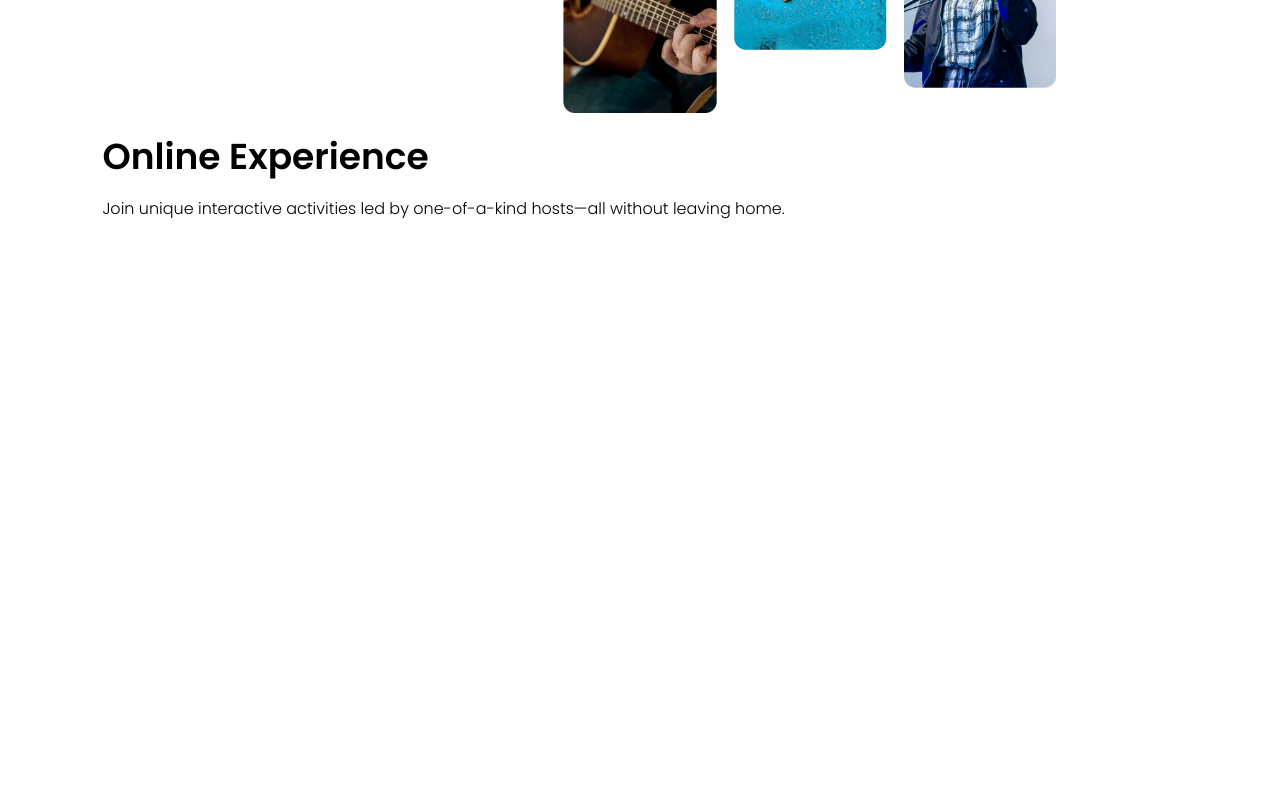
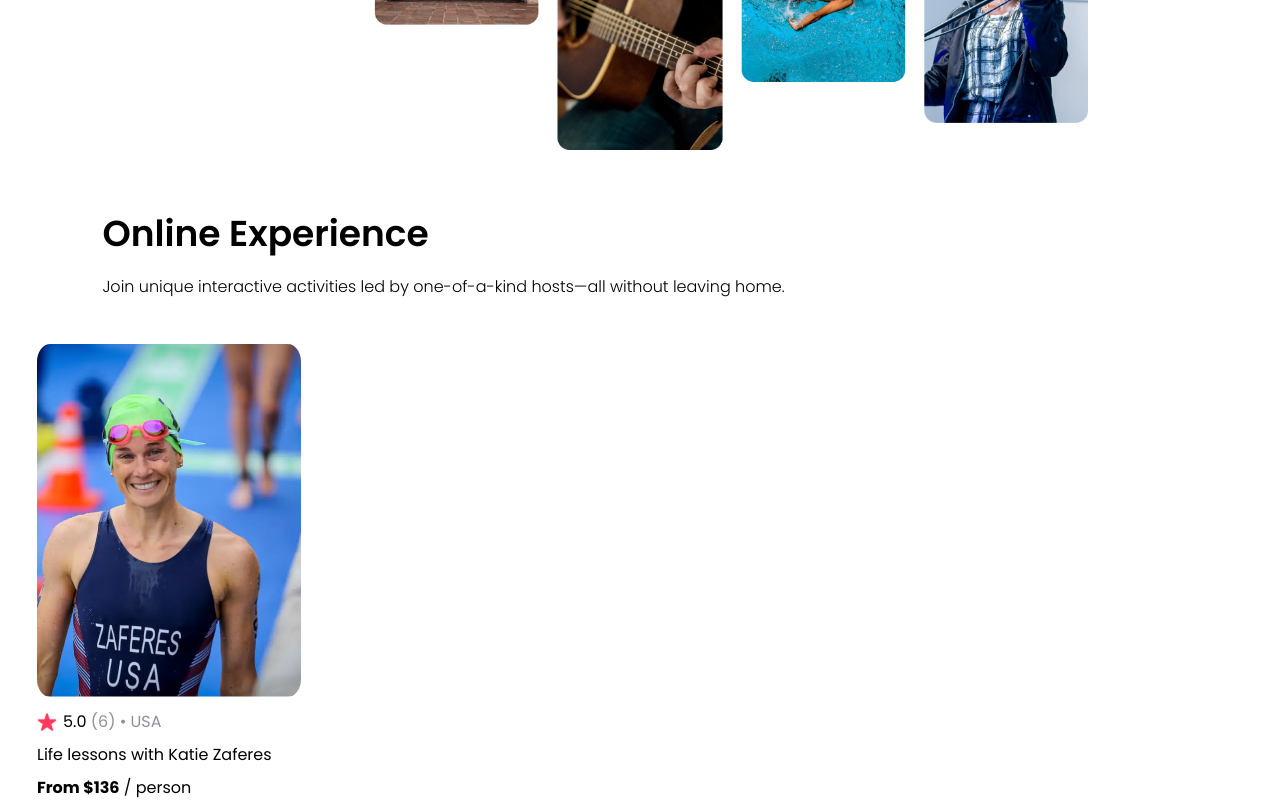
Before and after one commit to heiress1/airbnbClone, a React (Vite) app: page / in a window 1280 px wide. Shown: the part 541-1341 px from the top of the page. Before the commit the page ends 800 px from the top, so only its background shows below. Built offline with nearby package versions, Linux system fonts and the light colour scheme.

Commit message:
added card 1

```diff
--- a/src/App.css
+++ b/src/App.css
@@ -1,5 +1,6 @@
 * {
   box-sizing: border-box;
+  font-family: Poppins;
 }
 
 body {
@@ -27,14 +28,11 @@ body {
 }
 
 .grid {
-  /* width: 395px; */
+
 
   display:flex;
   margin-top: 96px;
   justify-content: center;
-
-
-  /* border-radius: 8.95px 0px 0px 0px; */
 
 
 }
@@ -42,13 +40,15 @@ body {
 /* //make images responsive  */
 
 .grid >img {
-  max-width:65%;
+  max-width:70%;
   height: auto;
+  margin-bottom: 40px;
+
 }
 
 .title {
   margin-left: 8%;
-  font-family: Poppins;
+
   font-size: 36px;
   font-weight: 600;
   line-height: 39.6px;
@@ -64,3 +64,53 @@ body {
   line-height: 17.6px;
   text-align: left;
 }
+
+.cards {
+  display:flex;
+  /* width: 176px; */
+  /* height: 235px; */
+  margin-top: 49px;
+  margin-left: 37px;
+
+  /* border-radius: 9px 0px 0px 0px; */
+
+}
+
+.katie > img {
+
+  border-radius: 5%;
+}
+
+
+.star{
+  display: flex;
+  align-items: center;
+  margin-top: 5px;
+
+}
+.rating{
+  display: flex;
+  flex-direction: row;
+  margin: 0
+
+}
+
+.star > img {
+  align-self: center;
+  width:20px;
+  margin-right: 6px;
+}
+
+
+.grey{
+  color:#918E9B;
+}
+
+.bold{
+  font-weight:bold;
+}
+
+.katie> p{
+  margin:0;
+  margin-top: 8px;
+}
--- a/src/App.jsx
+++ b/src/App.jsx
@@ -3,6 +3,7 @@ import React from "react"
 import Navbar from "./components/Navbar"
 import './App.css'
 import Hero from "./components/Hero"
+import Card from "./components/Card"
 
 
 export default function App() {
@@ -13,7 +14,7 @@ export default function App() {
 
       <Navbar/>
       <Hero/>
-
+      <Card/>
     </div>
   )
 }
--- /dev/null
+++ b/src/components/Card.jsx
@@ -0,0 +1,24 @@
+import React from "react"
+import katie from "../assets/katie-zaferes.png"
+import star from "../assets/star.png"
+
+export default function Card(){
+    return (
+        <div className="cards">
+            <div className="katie">
+
+                <img src={katie} alt="katie" />
+
+                <div className="star">
+                    <img src={star} alt="star" />
+                    <span>5.0 <span className="grey">(6) • USA</span></span>
+                </div>
+
+                <p>Life lessons with Katie Zaferes</p>
+                <p><span className="bold">From $136</span> / person</p>
+            </div>
+
+
+        </div>
+    )
+}
```
Also changed, not shown: src/assets/katie-zaferes.png (added), src/assets/star.png (added).
